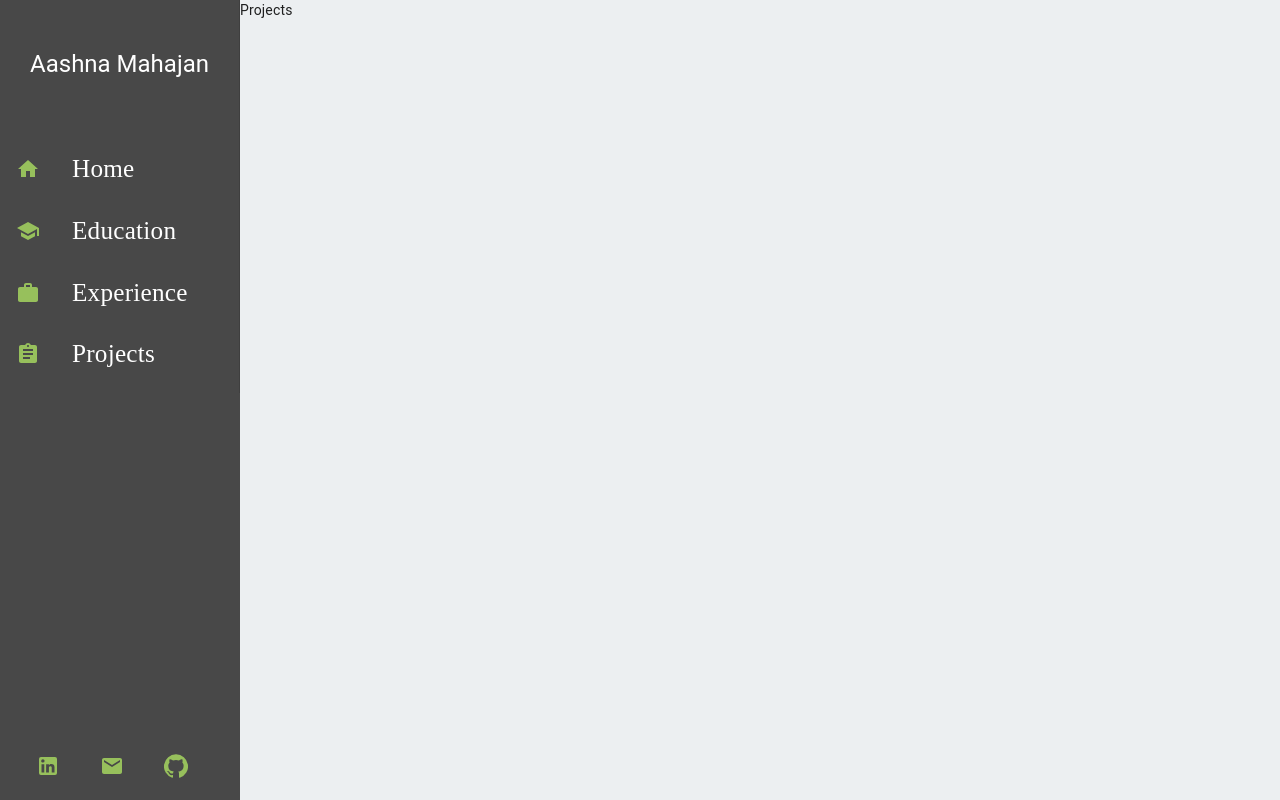
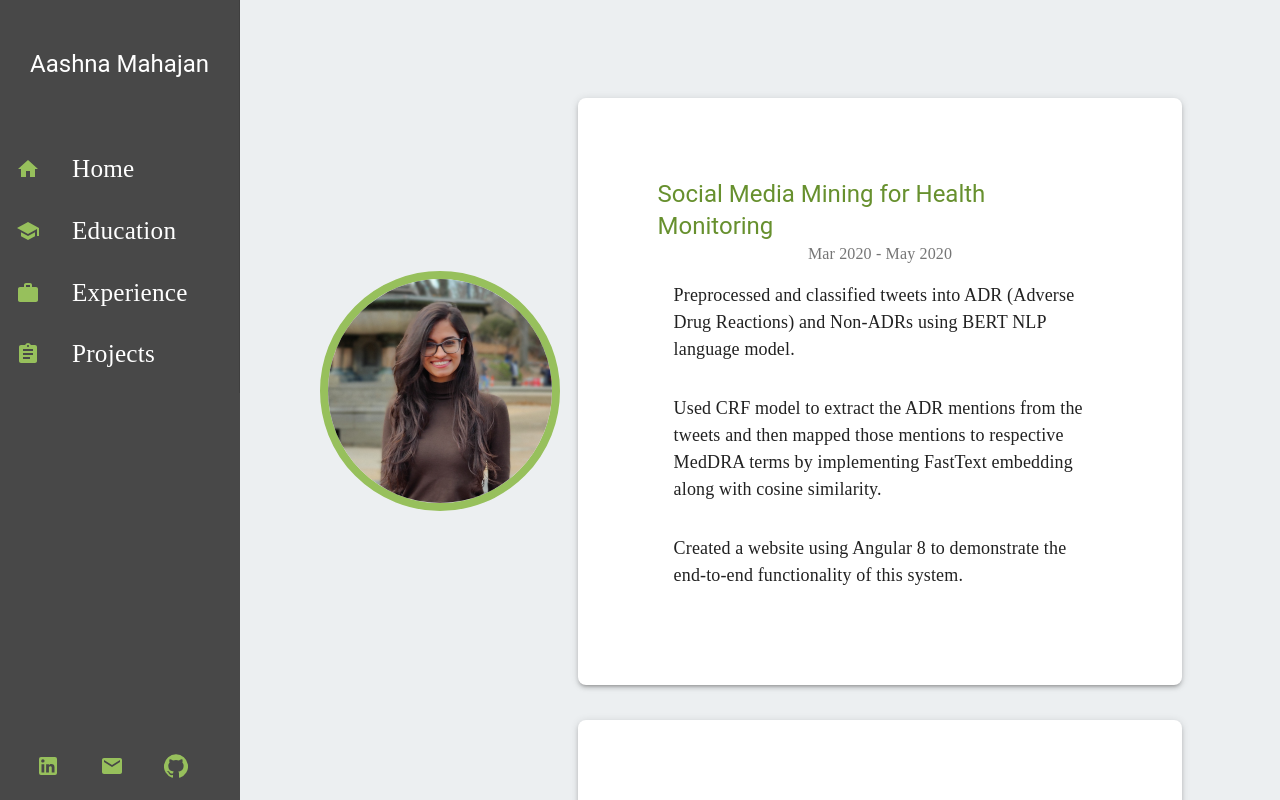
Before and after one commit to aashnamahajan/Portfolio, a React (Create React App) app: page /projects in a window 1280 px wide. Built offline with nearby package versions, Linux system fonts and the light colour scheme.

Commit message:
added content to projects page

```diff
--- a/src/Screens/Experience.tsx
+++ b/src/Screens/Experience.tsx
@@ -76,7 +76,6 @@ function Experience () {
                                   </List>
                                   )
                               }
-
                             </Typography>
                           </Paper>
                         </TimelineContent>
--- a/src/Screens/Projects.tsx
+++ b/src/Screens/Projects.tsx
@@ -1,30 +1,113 @@
 import React from 'react';
-import Container from '@material-ui/core/Container'
 import { makeStyles } from '@material-ui/core/styles'
+import { Avatar, List, Paper, Typography } from '@material-ui/core';
+import MyPhoto from '../Assets/Images/profile_pic.jpg'
 
 function Projects () {
   const classes = useStyles()
+
+    const projectsList = [
+      {
+        name: 'Social Media Mining for Health Monitoring',
+        img: '',
+        startTime: 'Mar 2020',
+        endTime: 'May 2020',
+        description: ['Preprocessed and classified tweets into ADR (Adverse Drug Reactions) and Non-ADRs using BERT NLP language model.','Used CRF model to extract the ADR mentions from the tweets and then mapped those mentions to respective MedDRA terms by implementing FastText embedding along with cosine similarity.','Created a website using Angular 8 to demonstrate the end-to-end functionality of this system.']
+      },
+      {
+        name: 'Image Compression using K-Means clustering',
+        img: '',
+        startTime: 'Feb 2020',
+        endTime: 'Apr 2020',
+        description: ['Performed parallel implementation of image compression using K-Means clustering algorithm.','Analyzed the execution time with different number of processors (2-256), iterations and different number of clusters (colors).','Achieved up-to 70% compression by reducing the color-space and observed a speedup of up-to 60 times with 256 processors.']
+      },
+      {
+        name: 'Twitter Analytics Search Engine',
+        img: '',
+        startTime: 'Nov 2019',
+        endTime: 'Nov 2019',
+        description: ['Designed an end-to-end web application for a search engine on about 3 Lakh multilingual tweets across three countries.', 'Developed the system using Angular8, Python Flask and SOLR involving content ingestion, topic modeling and ranked search results with related articles.','Performed data analysis and visualization including language, sentiment and topic analysis.']
+      },
+      {
+        name: 'Breast Cancer prediction using Logistic Regression Algorithm',
+        img: '',
+        startTime: 'Oct 2019',
+        endTime: 'Oct 2019',
+        description: ['Implemented a model which efficiently classifies suspected FNA cells to Benign or Malignant using the Wisconsin Diagnostic Breast Cancer dataset by applying Logistic Regression.', 'Conducted hypothesis testing and achieved prediction accuracy of 96%.']
+      },
+      {
+        name: 'Real-Time Human Posture Recognition',
+        img: '',
+        startTime: 'Jan 2018',
+        endTime: 'May 2018',
+        description: ['Built a Computer Vision and Deep Learning based system to detect and analyze human posture.', 'Trained model with 10000 images dataset, and obtained high test accuracy of 97%.', 'Generated posture analysis report along with the posture corrections and suggestions through an Android Interface.']
+      }
+  ]
+
+
       return (
-        <div>
-        Projects
-        </div>
+        <div className={classes.root}>
+          {
+          projectsList.map( (project) =>
+          <div className={classes.row}>
+            <Avatar alt="Profile picture" src={MyPhoto} className={classes.img}/>
+            <Paper elevation={3} className={classes.paper}>
+                    <Typography variant="h5" component="h1" className={classes.title} >
+                      {project.name}
+                      </Typography>
+                      <Typography variant="body1" color="textSecondary">
+                      {project.startTime} - {project.endTime}
+                      </Typography>
+                    <Typography variant="body1">
+                        {
+                          project.description.map( p=>
+                            <List className={classes.descriptionList}>
+                              {p}
+                            </List>
+                            )
+                        }
+                    </Typography>
+              </Paper>
+          </div>
 
-      );
+         )}
+         </div>
+      )
   }
 
 const useStyles = makeStyles(theme => ({
-  container: {
-    paddingTop: theme.spacing(4),
-    paddingBottom: theme.spacing(4),
-    background: '#535451',
-    flexGrow: 1,
-    height: '100vh',
-    overflow: 'auto',
+  root: {
+    margin: theme.spacing(10),
   },
-  content: {
-    flexGrow: 1,
-    height: '100vh',
-    overflow: 'auto',
+  row: {
+    display: 'flex',
+    flexDirection: 'row',
+    justifyContent: 'center',
+    alignItems: 'center',
+  },
+  paper: {
+    display: 'flex',
+    margin: '2%',
+    flexDirection: 'column',
+    padding: theme.spacing(10),
+    // height: '100vh',
+    justifyContent: 'center',
+    alignItems: 'center',
+    borderRadius: '8px'
+  },
+  img: {
+    width: theme.spacing(30),
+    height: theme.spacing(30),
+    borderWidth: 8,
+    borderColor: theme.palette.secondary.main,
+    borderStyle:'solid'
+  },
+  descriptionList: {
+    padding: theme.spacing(2),
+    fontSize: 18,
+  },
+  title: {
+    color: theme.palette.secondary.dark,
   },
 }))
 
```
Also changed, not shown: 1 other file (tests, documents, lock files or other folders).
